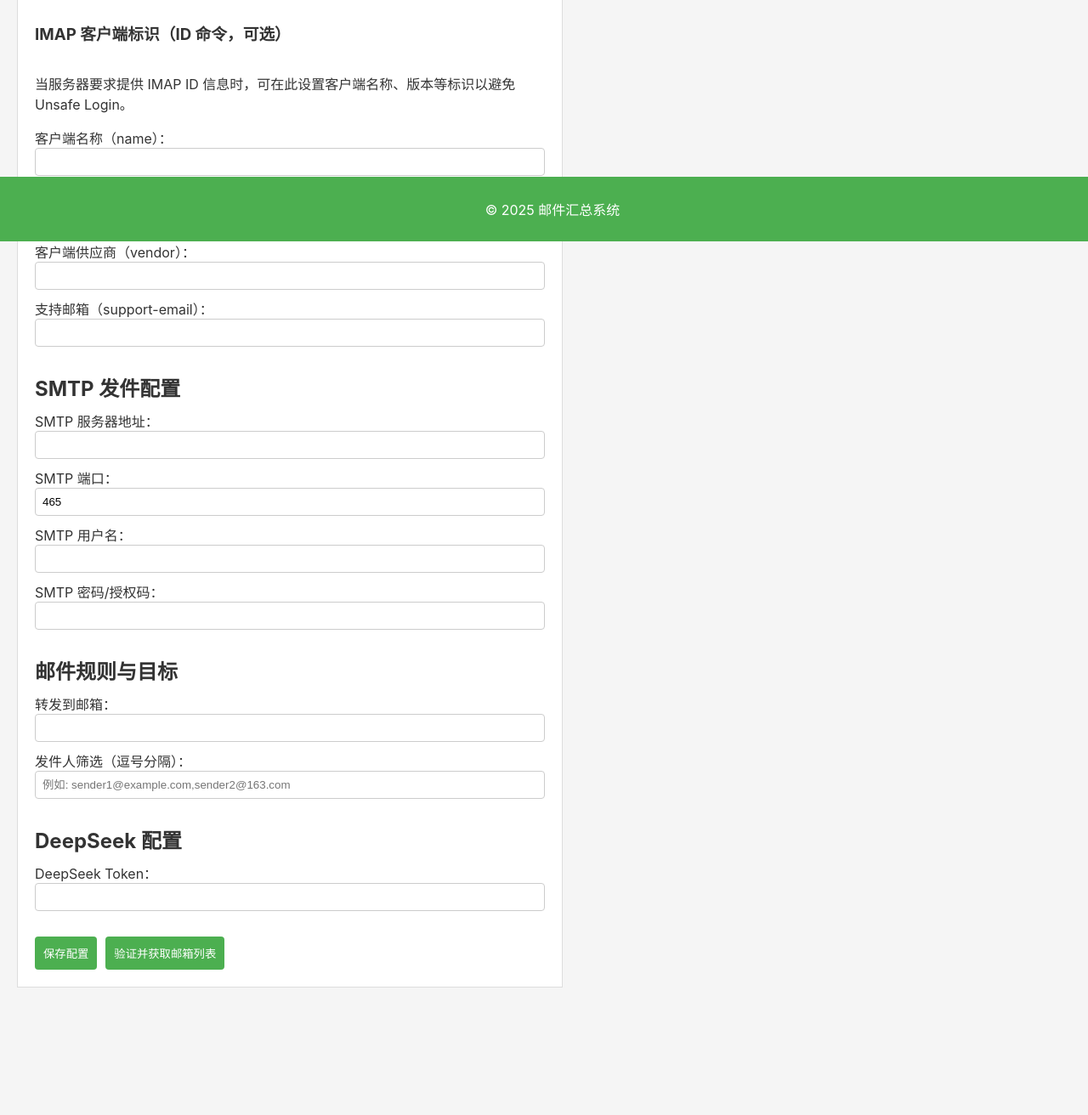
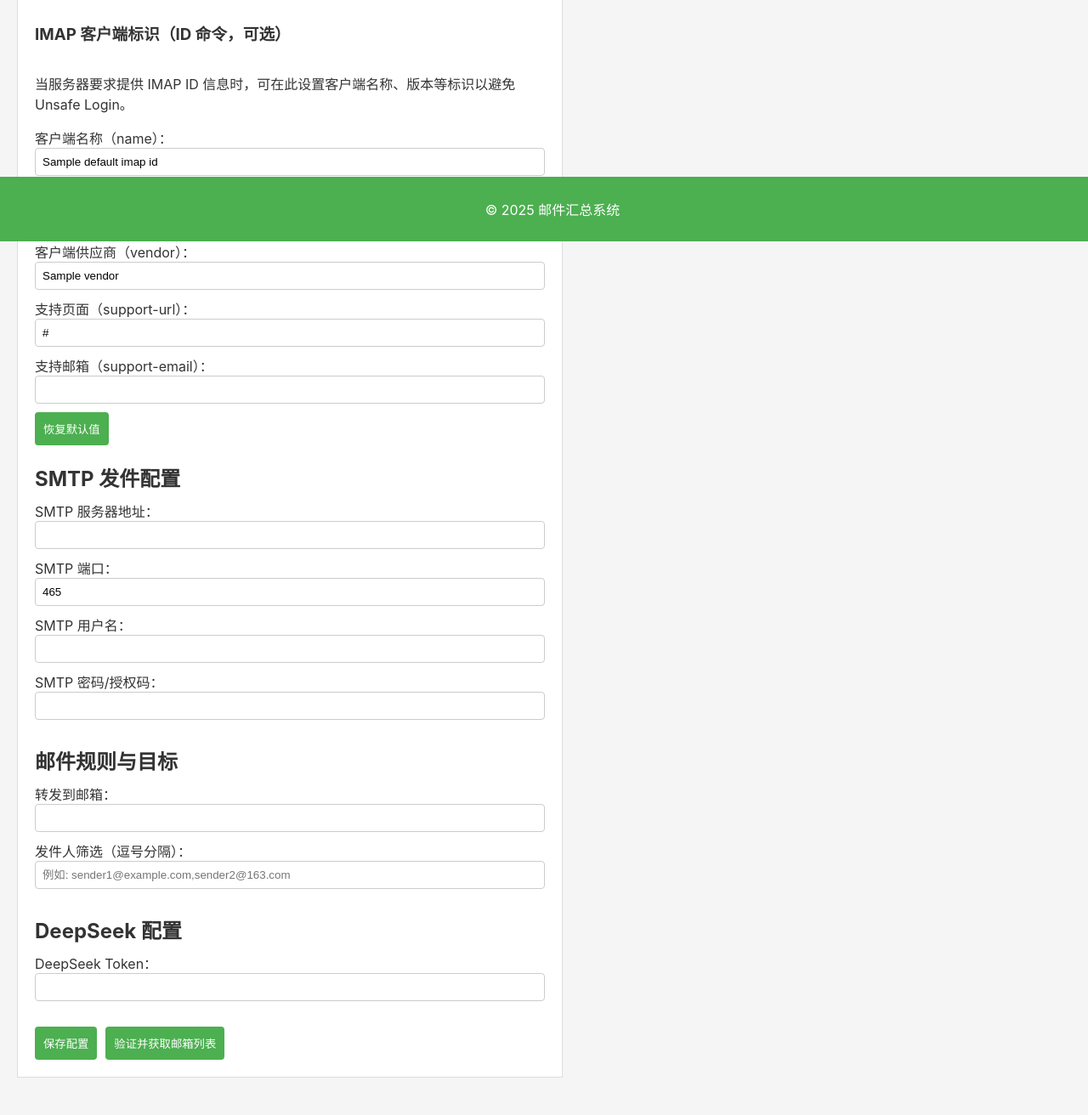
Before and after one commit to jhao/mail-trans, a Flask app: template templates/config.html in a window 1280 px wide. Shown: the part 516-1828 px from the top of the page at 85% size. Before the commit the page ends 1678 px from the top, so only its background shows below. Run offline with Flask 2, Linux system fonts and the light colour scheme; the template is opened without the code that fills it: most values are stand-ins (such as "Sample title", 1, 10 or a date in 2020).

Commit message:
Prefill IMAP ID with Apple Mail defaults

```diff
--- a/app.py
+++ b/app.py
@@ -35,6 +35,13 @@
 CONFIG_FILE = os.path.join(os.path.dirname(__file__), 'config.json')
 LOG_FILE = os.path.join(os.path.dirname(__file__), 'logs.json')
 
+DEFAULT_IMAP_ID = {
+    'name': 'Apple Mail',
+    'version': '16.0',
+    'vendor': 'Apple Inc.',
+    'support-url': 'https://support.apple.com/mail',
+}
+
 UNSAFE_PORTS = {
     1, 7, 9, 11, 13, 15, 17, 19, 20, 21, 22, 23, 25, 37, 42, 43, 53, 77, 79,
     87, 95, 101, 102, 103, 104, 109, 110, 111, 113, 115, 117, 119, 123, 135,
@@ -48,23 +55,27 @@
     """根据配置构建 IMAP ID 指令参数。"""
 
     config = config or {}
-    mapping = {
-        'name': config.get('imap_id_name'),
-        'version': config.get('imap_id_version'),
-        'vendor': config.get('imap_id_vendor'),
-        'support-email': config.get('imap_id_support_email') or config.get('forward_email'),
+
+    def _resolve_value(config_key: str, default: str) -> str:
+        value = config.get(config_key)
+        if isinstance(value, str):
+            value = value.strip()
+            if value:
+                return value
+        return default
+
+    params: dict[str, str] = {
+        'name': _resolve_value('imap_id_name', DEFAULT_IMAP_ID['name']),
+        'version': _resolve_value('imap_id_version', DEFAULT_IMAP_ID['version']),
+        'vendor': _resolve_value('imap_id_vendor', DEFAULT_IMAP_ID['vendor']),
+        'support-url': _resolve_value('imap_id_support_url', DEFAULT_IMAP_ID['support-url']),
     }
 
-    params = {k: str(v).strip() for k, v in mapping.items() if isinstance(v, str) and v.strip()}
+    support_email = config.get('imap_id_support_email') or config.get('forward_email')
+    if isinstance(support_email, str) and support_email.strip():
+        params['support-email'] = support_email.strip()
 
-    if not params:
-        params = {
-            'name': 'mail-trans-client',
-            'version': '1.0.0',
-            'vendor': 'mail-trans',
-        }
-
-    return params
+    return {k: v for k, v in params.items() if isinstance(v, str) and v.strip()}
 
 
 def _send_imap_id(mail: imaplib.IMAP4, id_params: dict[str, str] | None = None) -> None:
@@ -626,6 +637,7 @@
         config['imap_id_name'] = request.form.get('imap_id_name', '').strip()
         config['imap_id_version'] = request.form.get('imap_id_version', '').strip()
         config['imap_id_vendor'] = request.form.get('imap_id_vendor', '').strip()
+        config['imap_id_support_url'] = request.form.get('imap_id_support_url', '').strip()
         config['imap_id_support_email'] = request.form.get('imap_id_support_email', '').strip()
         config['smtp_host'] = request.form.get('smtp_host', '').strip()
         config['smtp_port'] = request.form.get('smtp_port', '').strip()
@@ -652,13 +664,25 @@
                 flash("邮箱验证成功，已获取可用列表。")
             except Exception as exc:
                 flash(f"获取邮箱列表失败：{exc}")
-            return render_template('config.html', config=config, mailboxes=mailboxes, fetched_mailboxes=mailboxes)
+            return render_template(
+                'config.html',
+                config=config,
+                mailboxes=mailboxes,
+                fetched_mailboxes=mailboxes,
+                default_imap_id=DEFAULT_IMAP_ID,
+            )
 
         config['available_mailboxes'] = mailboxes
         save_config(config)
         flash("配置已保存。")
         return redirect(url_for('config_page'))
-    return render_template('config.html', config=config, mailboxes=mailboxes, fetched_mailboxes=None)
+    return render_template(
+        'config.html',
+        config=config,
+        mailboxes=mailboxes,
+        fetched_mailboxes=None,
+        default_imap_id=DEFAULT_IMAP_ID,
+    )
 
 
 @app.route('/logs')
--- a/static/style.css
+++ b/static/style.css
@@ -102,7 +102,8 @@
 
 .config-form input[type="text"],
 .config-form input[type="password"],
-.config-form input[type="email"] {
+.config-form input[type="email"],
+.config-form input[type="url"] {
   padding: 8px;
   border: 1px solid #ccc;
   border-radius: 4px;
@@ -122,6 +123,14 @@
   background-color: #45a049;
 }
 
+.config-form .form-actions.inline {
+  justify-content: flex-start;
+}
+
+.config-form .form-actions.inline button {
+  margin-top: 0;
+}
+
 /* Flash 消息 */
 .flash-messages {
   list-style: none;
--- a/templates/config.html
+++ b/templates/config.html
@@ -46,10 +46,14 @@
       </label>
       <h3>IMAP 客户端标识（ID 命令，可选）</h3>
       <p class="hint">当服务器要求提供 IMAP ID 信息时，可在此设置客户端名称、版本等标识以避免 Unsafe Login。</p>
-      <label>客户端名称（name）：<input type="text" name="imap_id_name" value="{{ config.get('imap_id_name','') }}"></label>
-      <label>客户端版本（version）：<input type="text" name="imap_id_version" value="{{ config.get('imap_id_version','') }}"></label>
-      <label>客户端供应商（vendor）：<input type="text" name="imap_id_vendor" value="{{ config.get('imap_id_vendor','') }}"></label>
+      <label>客户端名称（name）：<input type="text" name="imap_id_name" value="{{ config.get('imap_id_name') or default_imap_id['name'] }}"></label>
+      <label>客户端版本（version）：<input type="text" name="imap_id_version" value="{{ config.get('imap_id_version') or default_imap_id['version'] }}"></label>
+      <label>客户端供应商（vendor）：<input type="text" name="imap_id_vendor" value="{{ config.get('imap_id_vendor') or default_imap_id['vendor'] }}"></label>
+      <label>支持页面（support-url）：<input type="url" name="imap_id_support_url" value="{{ config.get('imap_id_support_url') or default_imap_id['support-url'] }}"></label>
       <label>支持邮箱（support-email）：<input type="email" name="imap_id_support_email" value="{{ config.get('imap_id_support_email','') }}"></label>
+      <div class="form-actions inline">
+        <button type="button" id="restore-imap-id-defaults">恢复默认值</button>
+      </div>
       <h2>SMTP 发件配置</h2>
       <label>SMTP 服务器地址：<input type="text" name="smtp_host" value="{{ config.get('smtp_host','') }}"></label>
       <label>SMTP 端口：<input type="text" name="smtp_port" value="{{ config.get('smtp_port','465') }}"></label>
@@ -69,6 +73,28 @@
   <footer>
     <p>&copy; 2025 邮件汇总系统</p>
   </footer>
+  <script>
+    window.addEventListener('DOMContentLoaded', function () {
+      const defaultImapId = {{ default_imap_id | tojson }};
+      const restoreButton = document.getElementById('restore-imap-id-defaults');
+      if (restoreButton) {
+        restoreButton.addEventListener('click', function () {
+          const mappings = {
+            name: 'imap_id_name',
+            version: 'imap_id_version',
+            vendor: 'imap_id_vendor',
+            'support-url': 'imap_id_support_url',
+          };
+          Object.entries(mappings).forEach(function ([key, inputName]) {
+            const input = document.querySelector(`input[name="${inputName}"]`);
+            if (input && defaultImapId[key]) {
+              input.value = defaultImapId[key];
+            }
+          });
+        });
+      }
+    });
+  </script>
   {% if fetched_mailboxes %}
   <script>
     window.addEventListener('DOMContentLoaded', function () {
```
